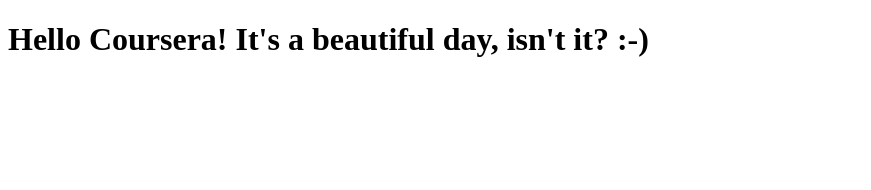
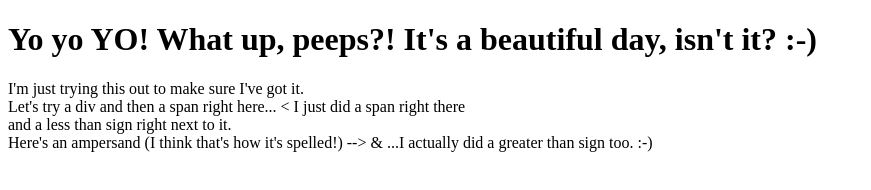
Before and after one commit to sqc2o/coursera-test2, a plain HTML site: page site/index.html in a window 1280 px wide. Shown: the whole page, without its empty margins (0-871 px from the left). Drawn offline with Linux system fonts and the light colour scheme.

Commit message:
Update trying out new html

```diff
--- a/site/index.html
+++ b/site/index.html
@@ -1,9 +1,13 @@
 <!DOCTYPE html>
 <html>
 <head>
-	<title>Hello Coursera!</title>
+	<title>The tab's title is put here.</title>
 </head>
 <body>
-<h1>Hello Coursera! It's a beautiful day, isn't it? :-)</h1>
+<h1>Yo yo YO! What up, peeps?! It's a beautiful day, isn't it? :-)</h1>
+<div>I'm just trying this out to make sure I've got it.</div>
+<div>Let's try a div and then a <span>span right here...</span> &lt; I just did a span right there</div>
+<span>and a less than sign right next to it.</span>
+<div>Here's an ampersand (I think that's how it's spelled!) --&gt; &amp; ...I actually did a greater than sign too. :-)</div>
 </body>
 </html>
```
